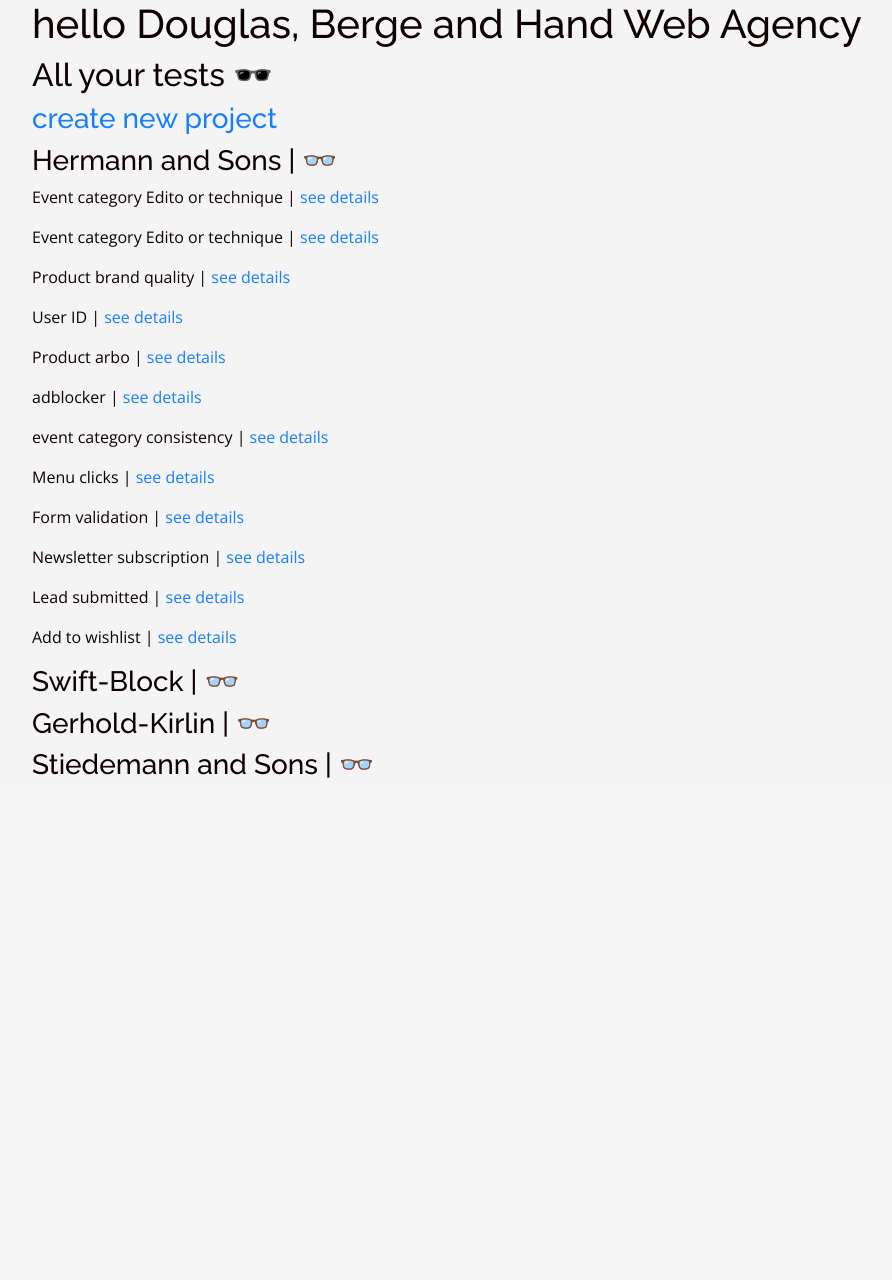
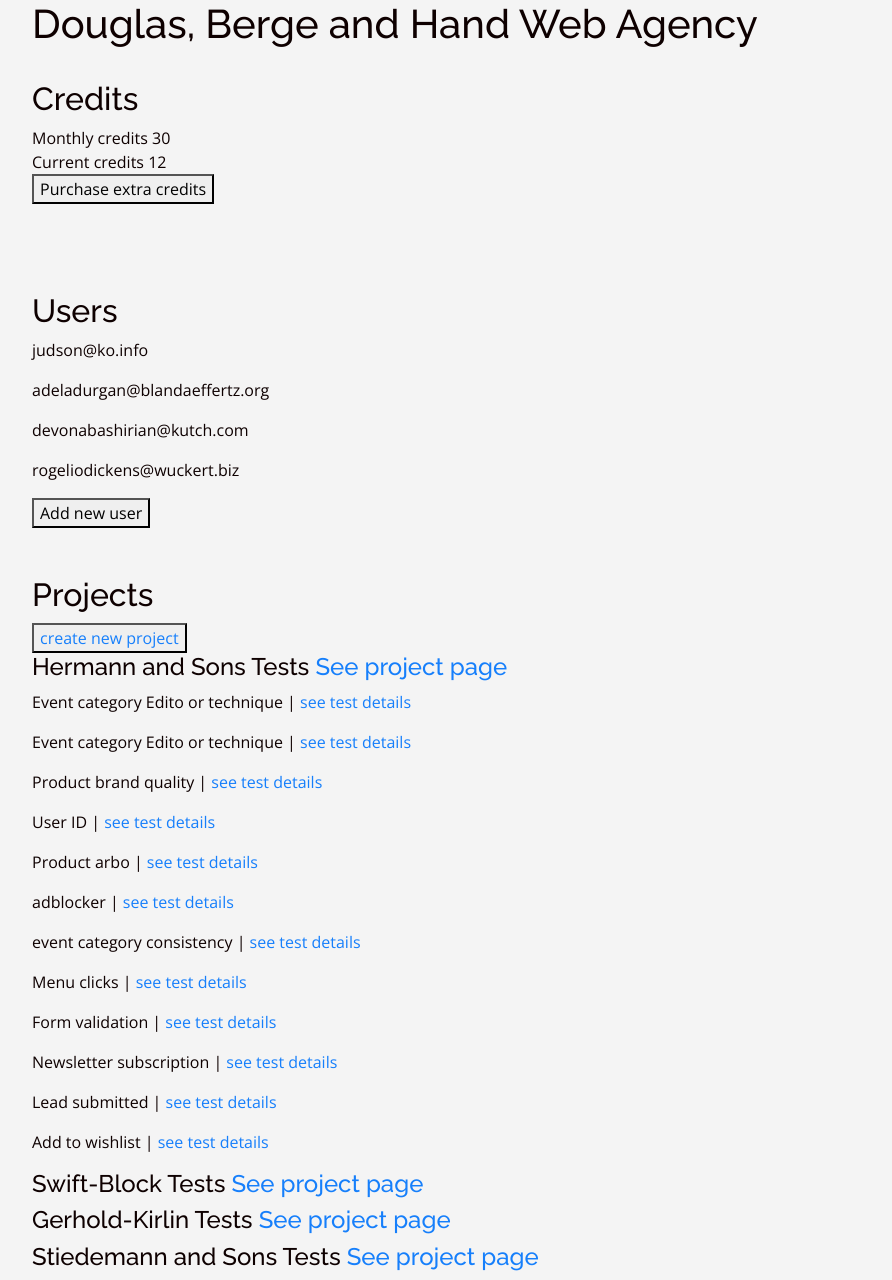
Before and after one commit to simlf/surelytic, a Rails app: page /organization in a window 1280 px wide. Shown: the part 58-1338 px from the top of the page, without its empty margins (53-945 px from the left). Before the commit the page ends 836 px from the top, so only its background shows below. Run offline with Rails 7, Linux system fonts and the light colour scheme; a user stored in the database is signed in; data comes from the database, SQL or seed files in the repository; style sheets or scripts are compiled from the project's sources; some libraries are stand-ins or nearby versions.

Commit message:
started basic user stories improvements

```diff
--- a/app/controllers/organizations_controller.rb
+++ b/app/controllers/organizations_controller.rb
@@ -1,6 +1,6 @@
 class OrganizationsController < ApplicationController
   def show
-    @orga = Organization.find(current_user.id)
-    @projects = current_user.projects # valide
+    @organization = current_user.organization
+    @projects = current_user.projects
   end
 end
--- a/app/views/organizations/show.html.erb
+++ b/app/views/organizations/show.html.erb
@@ -1,12 +1,38 @@
 <div class="container">
-  <h1>hello <%= @orga.name %></h1>
-  <h2>All your tests 🕶️</h2>
-  <h3><%= link_to "create new project", new_project_path %></h3>
+  <h1><%= @organization.name %></h1>
+
+
+
+  <br>
+  <h2>Credits</h2>
+
+  <p>
+    Monthly credits <%= @organization.monthly_credits %>
+    <br>
+    Current credits <%= @organization.current_credits %>
+    <br>
+    <button>Purchase extra credits</button>
+  </p>
+
+
+  <br><br><br>
+  <h2>Users</h2>
+    <% @organization.users.each do |user| %>
+      <p>
+        <%= user.email %>
+      </p>
+    <% end%>
+    <button>Add new user</button>
+
+  <br><br><br>
+  <h2>Projects</h2>
+  <button><%= link_to "create new project", new_project_path %></button>
+
 
   <% @projects.each do |project| %>
-    <h3><%= project.name %> | <%= link_to "👓️", project_path(project) %></h3>
+    <h4><%= project.name %>  Tests <%= link_to " See project page", project_path(project) %></h4>
     <% project.tests.each do |test| %>
-      <p><%= test.name %> | <%= link_to "see details", project_test_path(project, test) %></p>
+      <p><%= test.name %> | <%= link_to "see test details", project_test_path(project, test) %></p>
       <!-- info : /projects/:project_id/tests/:id -->
     <% end %>
   <% end %>
```
Also changed, not shown: app/views/tests/show.html.erb (+6 -5 lines).
